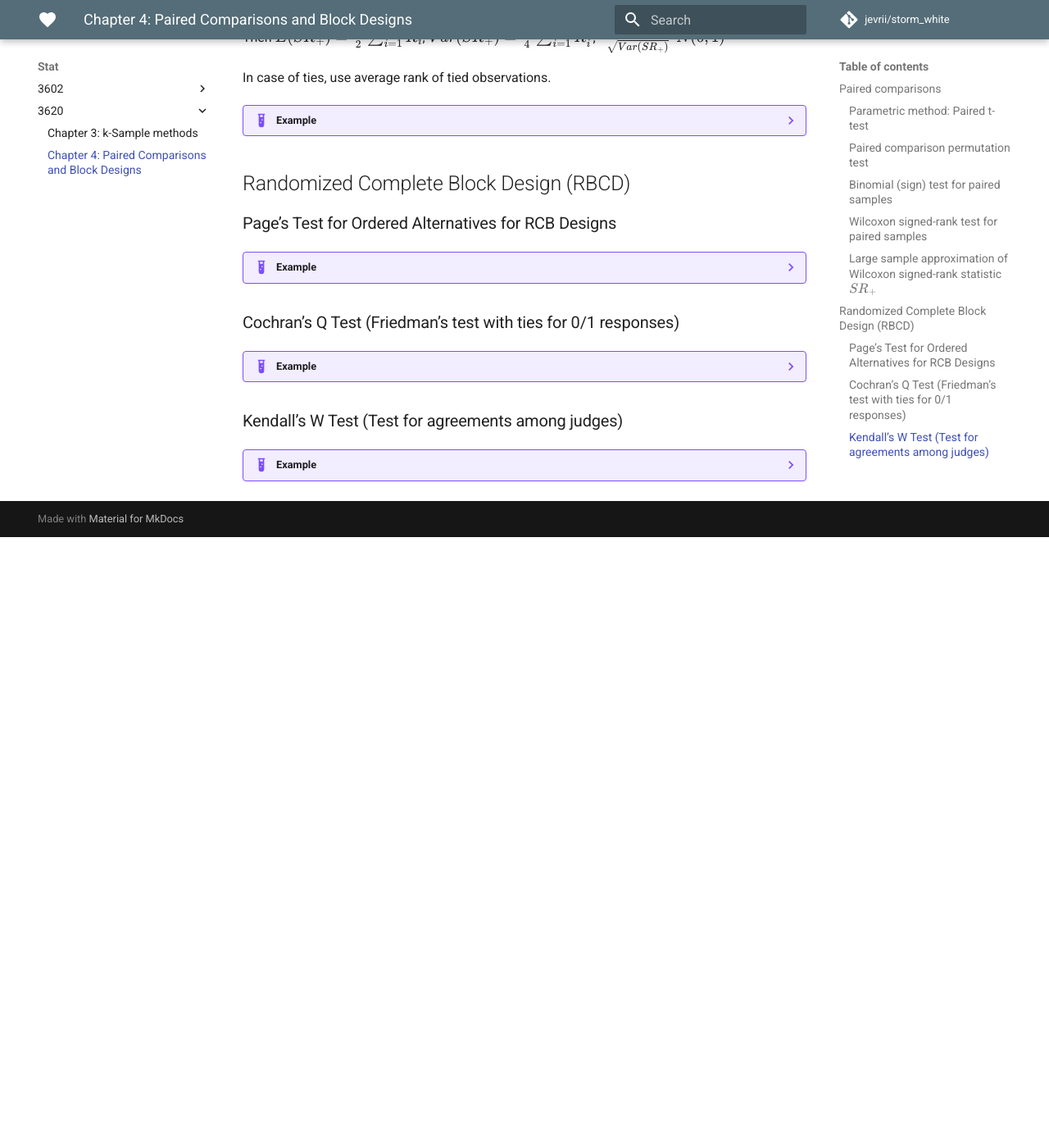
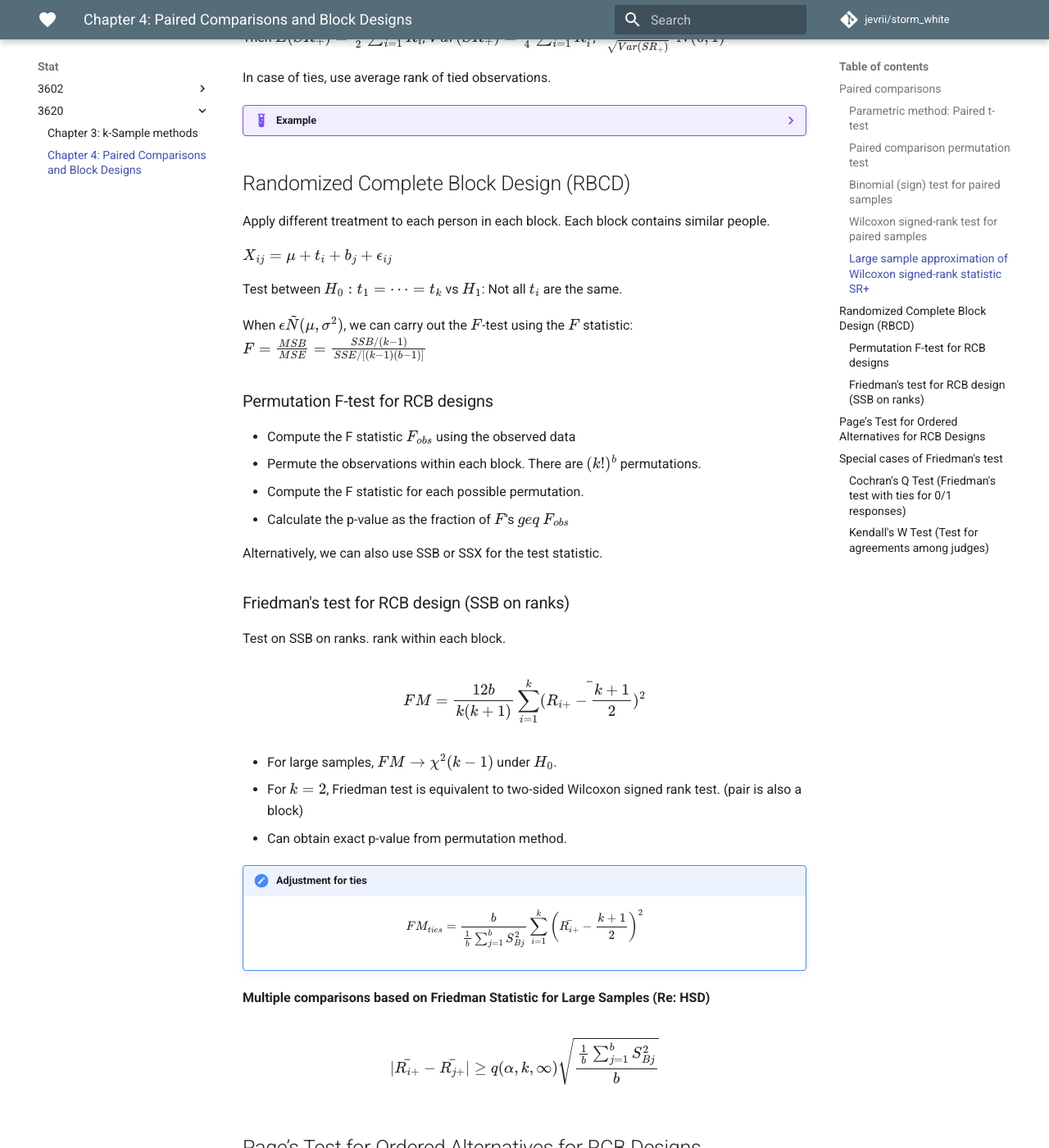
Before and after one commit to jevrii/storm_white, an MkDocs documentation site: the page built from docs/stat/3620/ch4.md, in a window 1280 px wide and 1400 px high, scrolled down 1442 px. Shown: the whole window at 82% size. Built offline with MkDocs 1.6.1 and Material for MkDocs 9.7.7, drawn with Linux system fonts in a browser that asks for light colours; comment, search, counter and statistics services are not loaded; before the commit the page ends 2097 px from its top, so only the background shows below that; some of the changed text lies outside the part shown.

Commit message:
finish ch4

````diff
--- a/docs/stat/3620/ch4.md
+++ b/docs/stat/3620/ch4.md
@@ -71,7 +71,7 @@ Can also use this tet to test for the median of a symmetric distribution based o
     # pval.twosided = 2*min(pval.upper, pval.lower)
     ```
 
-### Large sample approximation of Wilcoxon signed-rank statistic $SR_+$
+### Large sample approximation of Wilcoxon signed-rank statistic SR+
 
 Under H0, indicator of sign of $D$ follows $Ber(0.5)$.
 
@@ -95,7 +95,59 @@ In case of ties, use average rank of tied observations.
 
 ## Randomized Complete Block Design (RBCD)
 
-### Page’s Test for Ordered Alternatives for RCB Designs
+Apply different treatment to each person in each block. Each block contains similar people.
+
+$X_{ij} = \mu + t_i + b_j + \epsilon_{ij}$
+
+Test between $H_0: t_1 = \cdots = t_k$ vs $H_1$: Not all $t_i$ are the same.
+
+When $\epsilon \tilde N(\mu, \sigma^2)$, we can carry out the $F$-test using the $F$ statistic: $F = \frac{MSB}{MSE} = \frac{SSB/(k-1)}{SSE/[(k-1)(b-1)]}$
+
+### Permutation F-test for RCB designs
+
+- Compute the F statistic $F_{obs}$ using the observed data
+- Permute the observations within each block. There are $(k!)^b$ permutations.
+- Compute the F statistic for each possible permutation.
+- Calculate the p-value as the fraction of $F$'s $geq$ $F_{obs}$
+
+Alternatively, we can also use SSB or SSX for the test statistic.
+
+### Friedman's test for RCB design (SSB on ranks)
+
+Test on SSB on ranks. rank within each block.
+
+$$
+FM = \frac{12b}{k(k+1)} \sum^k_{i=1}(\bar{R_{i+} - \frac{k+1}{2}})^2
+$$
+
+- For large samples, $FM \to \chi^2(k-1)$ under $H_0$.
+- For $k=2$, Friedman test is equivalent to two-sided Wilcoxon signed rank test. (pair is also a block)
+- Can obtain exact p-value from permutation method.
+
+!!! note "Adjustment for ties"
+    $$
+    FM_{ties} = \frac{b}{\frac{1}{b}\sum^b_{j=1}S^2_{Bj}} \sum^k_{i=1}\left(\bar{R_{i+}} - \frac{k+1}{2}\right)^2
+    $$
+
+**Multiple comparisons based on Friedman Statistic for Large Samples (Re: HSD)**
+
+$$
+|\bar{R_{i+}} - \bar{R_{j+}}| \geq q(\alpha, k, \infty)\sqrt{\frac{\frac{1}{b}\sum^b_{j=1}S^2_{Bj}}{b}}
+$$
+
+## Page’s Test for Ordered Alternatives for RCB Designs
+
+Let $R_{i+} = b\bar{R_{i+}}$ be the sum ranks for the $i$'th treatment.
+
+$$
+PG = \sum^k_{i=1} iR_{i+}
+$$
+
+Amplify the large rank sums.
+
+- For $H_1: t_1 \leq \cdots t_k$, $PG$ tends to be large. For $H_1: t_1 \geq \cdots t_k$, $PG$ tends to be small.
+- Large sample approximation: $E(PG) = \frac{bk(k+1)^2}{4}, Var(PG) = \frac{k(k^2-1)}{12}\sum^b_{j=1}S^2_{Bj}$
+- Page's test will have greater power to detect difference than Friedman's test if the ordering among treatments is correct.
 
 ??? example
 
@@ -161,7 +213,11 @@ In case of ties, use average rank of tied observations.
     cor(1:4, ranksumvec)
     ```
 
-### Cochran’s Q Test (Friedman’s test with ties for 0/1 responses)
+## Special cases of Friedman's test
+
+### Cochran's Q Test (Friedman's test with ties for 0/1 responses)
+
+Equivalent to Friedman's test.
 
 ??? example
     ```r
@@ -176,7 +232,11 @@ In case of ties, use average rank of tied observations.
     friedman.test(x, grps, blocks)
     ```
 
-###  Kendall’s W Test (Test for agreements among judges)
+###  Kendall's W Test (Test for agreements among judges)
+
+Agreement: Judges are the **blocks**, interns are the **treatments**.
+
+In other words, the interns can be distinguished well.
 
 ??? example
     ```r
````
